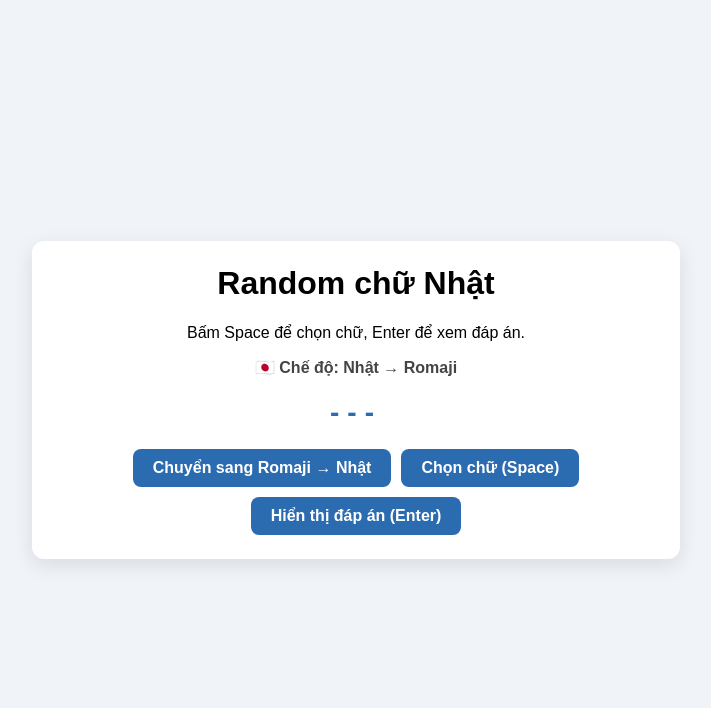
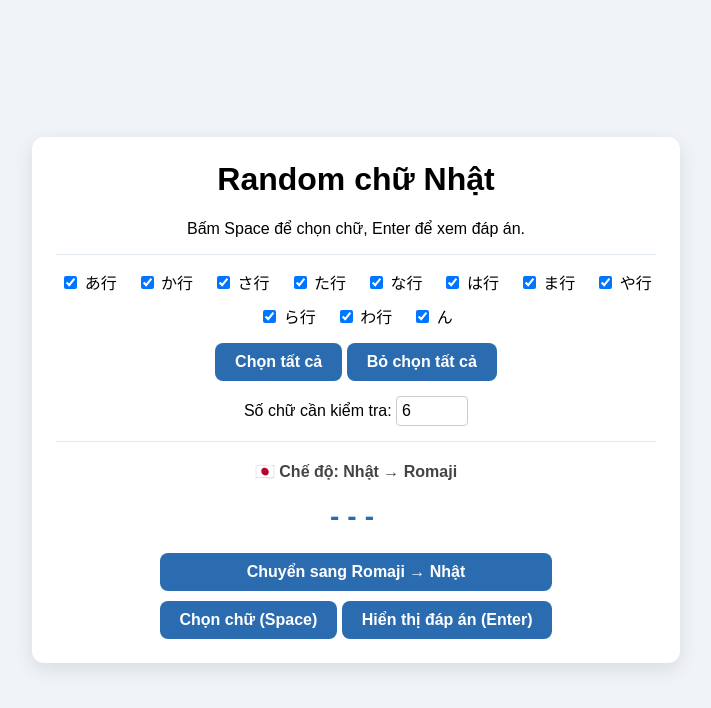
Before and after one commit to aohkkhoa/hikakan, a plain HTML site: page index.html in a window 1280 px wide. Both pictures are taken after a click on the button "Chuyển sang Nhật → Romaji". Shown: the whole page, without its empty margins (284-995 px from the left). Drawn offline with Linux system fonts and the light colour scheme.

Commit message:
feat: add choose row and edit css

```diff
--- a/index.html
+++ b/index.html
@@ -1,5 +1,6 @@
 <!doctype html>
 <html lang="vi">
+
 <head>
   <meta charset="utf-8" />
   <meta name="viewport" content="width=device-width, initial-scale=1" />
@@ -14,6 +15,7 @@
       background: #f0f4f8;
       margin: 0;
     }
+
     .wrap {
       background: white;
       padding: 24px;
@@ -23,7 +25,11 @@
       width: 100%;
       text-align: center;
     }
-    h1 { margin-top: 0; }
+
+    h1 {
+      margin-top: 0;
+    }
+
     .output {
       margin: 20px 0;
       font-size: 28px;
@@ -32,6 +38,7 @@
       color: #2b6cb0;
       white-space: pre-line;
     }
+
     .answer {
       margin: 10px 0;
       font-size: 22px;
@@ -40,12 +47,52 @@
       display: none;
       white-space: pre-line;
     }
+
+    #options {
+      margin-bottom: 20px;
+      border-top: 1px solid #e2e8f0;
+      border-bottom: 1px solid #e2e8f0;
+      padding: 15px 0;
+    }
+
+    #checkboxes {
+      display: flex;
+      flex-wrap: wrap;
+      gap: 10px 20px;
+      justify-content: center;
+      margin-bottom: 15px;
+    }
+
+    #controls {
+      display: flex;
+      justify-content: center;
+      align-items: center;
+      gap: 15px;
+      /* Giảm khoảng cách một chút cho hợp lý */
+      flex-wrap: wrap;
+      flex-direction: column;
+      /* Thêm dòng này */
+    }
+
+    #charCount {
+      width: 60px;
+      padding: 5px;
+      font-size: 16px;
+      border-radius: 4px;
+      border: 1px solid #ccc;
+    }
+
     .btns {
       display: flex;
       justify-content: center;
+      align-content: center;
       flex-wrap: wrap;
       gap: 10px;
+      flex-direction: column;
+      /* Thêm dòng này */
+
     }
+
     button {
       padding: 10px 20px;
       border: none;
@@ -56,7 +103,10 @@
       font-weight: 600;
       cursor: pointer;
     }
-    button:hover { background: #1a4f80; }
+
+    button:hover {
+      background: #1a4f80;
+    }
   </style>
 </head>
 
@@ -64,6 +114,21 @@
   <div class="wrap">
     <h1>Random chữ Nhật</h1>
     <p>Bấm Space để chọn chữ, Enter để xem đáp án.</p>
+
+    <div id="options">
+      <div id="checkboxes">
+        <!-- Checkboxes will be generated by JS -->
+      </div>
+      <div id="controls">
+        <div>
+          <button id="selectAllBtn" type="button">Chọn tất cả</button>
+          <button id="deselectAllBtn" type="button">Bỏ chọn tất cả</button>
+        </div>
+        <label for="charCount">Số chữ cần kiểm tra:
+          <input type="number" id="charCount" value="6" min="1" max="46">
+        </label>
+      </div>
+    </div>
 
     <div id="modeDisplay" style="margin-bottom:10px; font-weight:bold; color:#444;">
       🅰️ Chế độ: Romaji → Nhật
@@ -74,84 +139,90 @@
 
     <div class="btns">
       <button id="modeBtn" type="button">Chuyển sang Nhật → Romaji</button>
-      <button id="btn" type="button">Chọn chữ (Space)</button>
-      <button id="ansBtn" type="button">Hiển thị đáp án (Enter)</button>
+      <div>
+        <button id="btn" type="button">Chọn chữ (Space)</button>
+        <button id="ansBtn" type="button">Hiển thị đáp án (Enter)</button>
+      </div>
+
     </div>
   </div>
 
   <script>
-    const letters = [
-      /* --- Hàng A あ行 --- */
-      {romaji:'a', hira:'あ', kata:'ア'},
-      {romaji:'i', hira:'い', kata:'イ'},
-      {romaji:'u', hira:'う', kata:'ウ'},
-      {romaji:'e', hira:'え', kata:'エ'},
-      {romaji:'o', hira:'お', kata:'オ'},
-
-      /* --- Hàng KA か行 --- */
-      {romaji:'ka', hira:'か', kata:'カ'},
-      {romaji:'ki', hira:'き', kata:'キ'},
-      {romaji:'ku', hira:'く', kata:'ク'},
-      {romaji:'ke', hira:'け', kata:'ケ'},
-      {romaji:'ko', hira:'こ', kata:'コ'},
-
-      /* --- Hàng SA さ行 --- */
-      {romaji:'sa', hira:'さ', kata:'サ'},
-      {romaji:'shi', hira:'し', kata:'シ'},
-      {romaji:'su', hira:'す', kata:'ス'},
-      {romaji:'se', hira:'せ', kata:'セ'},
-      {romaji:'so', hira:'そ', kata:'ソ'},
-
-      /* --- Hàng TA た行 --- */
-      {romaji:'ta', hira:'た', kata:'タ'},
-      {romaji:'chi', hira:'ち', kata:'チ'},
-      {romaji:'tsu', hira:'つ', kata:'ツ'},
-      {romaji:'te', hira:'て', kata:'テ'},
-      {romaji:'to', hira:'と', kata:'ト'},
-
-      /* --- Hàng NA な行 --- */
-      {romaji:'na', hira:'な', kata:'ナ'},
-      {romaji:'ni', hira:'に', kata:'ニ'},
-      {romaji:'nu', hira:'ぬ', kata:'ヌ'},
-      {romaji:'ne', hira:'ね', kata:'ネ'},
-      {romaji:'no', hira:'の', kata:'ノ'},
-
-      /* --- Hàng HA は行 --- */
-      {romaji:'ha', hira:'は', kata:'ハ'},
-      {romaji:'hi', hira:'ひ', kata:'ヒ'},
-      {romaji:'fu', hira:'ふ', kata:'フ'}, // đọc như "fu", viết là ふ
-      {romaji:'he', hira:'へ', kata:'ヘ'},
-      {romaji:'ho', hira:'ほ', kata:'ホ'},
-
-      /* --- Hàng MA ま行 ---
-      {romaji:'ma', hira:'ま', kata:'マ'},
-      {romaji:'mi', hira:'み', kata:'ミ'},
-      {romaji:'mu', hira:'む', kata:'ム'},
-      {romaji:'me', hira:'め', kata:'メ'},
-      {romaji:'mo', hira:'も', kata:'モ'},*/
-
-      /* --- Hàng YA や行 ---
-      {romaji:'ya', hira:'や', kata:'ヤ'},
-      {romaji:'yu', hira:'ゆ', kata:'ユ'},
-      {romaji:'yo', hira:'よ', kata:'ヨ'}, */
-
-      /* --- Hàng RA ら行 ---
-      {romaji:'ra', hira:'ら', kata:'ラ'},
-      {romaji:'ri', hira:'り', kata:'リ'},
-      {romaji:'ru', hira:'る', kata:'ル'},
-      {romaji:'re', hira:'れ', kata:'レ'},
-      {romaji:'ro', hira:'ろ', kata:'ロ'},*/
-
-      /* --- Hàng WA わ行 ---
-      {romaji:'wa', hira:'わ', kata:'ワ'},
-      {romaji:'wo', hira:'を', kata:'ヲ'}, // thường đọc là "o" trong từ 「を」  */
-
-      /* --- Âm N ん ---
-      {romaji:'n', hira:'ん', kata:'ン'} */
+    const letterRows = [
+      {
+        name: 'あ行', chars: [
+          { romaji: 'a', hira: 'あ', kata: 'ア' }, { romaji: 'i', hira: 'い', kata: 'イ' }, { romaji: 'u', hira: 'う', kata: 'ウ' }, { romaji: 'e', hira: 'え', kata: 'エ' }, { romaji: 'o', hira: 'お', kata: 'オ' }
+        ]
+      },
+      {
+        name: 'か行', chars: [
+          { romaji: 'ka', hira: 'か', kata: 'カ' }, { romaji: 'ki', hira: 'き', kata: 'キ' }, { romaji: 'ku', hira: 'く', kata: 'ク' }, { romaji: 'ke', hira: 'け', kata: 'ケ' }, { romaji: 'ko', hira: 'こ', kata: 'コ' }
+        ]
+      },
+      {
+        name: 'さ行', chars: [
+          { romaji: 'sa', hira: 'さ', kata: 'サ' }, { romaji: 'shi', hira: 'し', kata: 'シ' }, { romaji: 'su', hira: 'す', kata: 'ス' }, { romaji: 'se', hira: 'せ', kata: 'セ' }, { romaji: 'so', hira: 'そ', kata: 'ソ' }
+        ]
+      },
+      {
+        name: 'た行', chars: [
+          { romaji: 'ta', hira: 'た', kata: 'タ' }, { romaji: 'chi', hira: 'ち', kata: 'チ' }, { romaji: 'tsu', hira: 'つ', kata: 'ツ' }, { romaji: 'te', hira: 'て', kata: 'テ' }, { romaji: 'to', hira: 'と', kata: 'ト' }
+        ]
+      },
+      {
+        name: 'な行', chars: [
+          { romaji: 'na', hira: 'な', kata: 'ナ' }, { romaji: 'ni', hira: 'に', kata: 'ニ' }, { romaji: 'nu', hira: 'ぬ', kata: 'ヌ' }, { romaji: 'ne', hira: 'ね', kata: 'ネ' }, { romaji: 'no', hira: 'の', kata: 'ノ' }
+        ]
+      },
+      {
+        name: 'は行', chars: [
+          { romaji: 'ha', hira: 'は', kata: 'ハ' }, { romaji: 'hi', hira: 'ひ', kata: 'ヒ' }, { romaji: 'fu', hira: 'ふ', kata: 'フ' }, { romaji: 'he', hira: 'へ', kata: 'ヘ' }, { romaji: 'ho', hira: 'ほ', kata: 'ホ' }
+        ]
+      },
+      {
+        name: 'ま行', chars: [
+          { romaji: 'ma', hira: 'ま', kata: 'マ' }, { romaji: 'mi', hira: 'み', kata: 'ミ' }, { romaji: 'mu', hira: 'む', kata: 'ム' }, { romaji: 'me', hira: 'め', kata: 'メ' }, { romaji: 'mo', hira: 'も', kata: 'モ' }
+        ]
+      },
+      {
+        name: 'や行', chars: [
+          { romaji: 'ya', hira: 'や', kata: 'ヤ' }, { romaji: 'yu', hira: 'ゆ', kata: 'ユ' }, { romaji: 'yo', hira: 'よ', kata: 'ヨ' }
+        ]
+      },
+      {
+        name: 'ら行', chars: [
+          { romaji: 'ra', hira: 'ら', kata: 'ラ' }, { romaji: 'ri', hira: 'り', kata: 'リ' }, { romaji: 'ru', hira: 'る', kata: 'ル' }, { romaji: 're', hira: 'れ', kata: 'レ' }, { romaji: 'ro', hira: 'ろ', kata: 'ロ' }
+        ]
+      },
+      {
+        name: 'わ行', chars: [
+          { romaji: 'wa', hira: 'わ', kata: 'ワ' }, { romaji: 'wo', hira: 'を', kata: 'ヲ' }
+        ]
+      },
+      {
+        name: 'ん', chars: [
+          { romaji: 'n', hira: 'ん', kata: 'ン' }
+        ]
+      }
     ];
 
     let currentPicked = [];
     let mode = 'romajiToJapan'; // hoặc 'japanToRomaji'
+
+    function renderOptions() {
+      const container = document.getElementById('checkboxes');
+      letterRows.forEach((row, index) => {
+        const label = document.createElement('label');
+        const checkbox = document.createElement('input');
+        checkbox.type = 'checkbox';
+        checkbox.value = index;
+        checkbox.className = 'row-checkbox';
+        checkbox.checked = true; // Mặc định chọn tất cả
+        label.appendChild(checkbox);
+        label.appendChild(document.createTextNode(` ${row.name}`));
+        container.appendChild(label);
+      });
+    }
 
     function pickRandom(arr, count) {
       const copy = [...arr];
@@ -165,8 +236,22 @@
     }
 
     function pickLetters() {
-      const count = mode === 'romajiToJapan' ? 6 : 10;
-      const result = pickRandom(letters, count);
+      const selectedCheckboxes = document.querySelectorAll('.row-checkbox:checked');
+      let sourceLetters = [];
+      selectedCheckboxes.forEach(checkbox => {
+        const rowIndex = parseInt(checkbox.value, 10);
+        sourceLetters.push(...letterRows[rowIndex].chars);
+      });
+
+      if (sourceLetters.length === 0) {
+        document.getElementById('output').textContent = 'Vui lòng chọn ít nhất một hàng chữ cái.';
+        document.getElementById('answer').style.display = 'none';
+        return;
+      }
+
+      const countInput = document.getElementById('charCount');
+      const desiredCount = parseInt(countInput.value, 10) || 6;
+      const result = pickRandom(sourceLetters, Math.min(desiredCount, sourceLetters.length));
       currentPicked = result;
       const out = document.getElementById('output');
       const ans = document.getElementById('answer');
@@ -174,12 +259,13 @@
 
       if (mode === 'romajiToJapan') {
         // Hiển thị 3 chữ Romaji
-        out.textContent = result.map(r => r.romaji).join(' ');
+        out.textContent = result.map(r => r.romaji).join('   ');
       } else {
         // Hiển thị 10 chữ Nhật (5 trên, 5 dưới) — trộn giữa hira và kata
         const mix = result.map(r => (Math.random() < 0.5 ? r.hira : r.kata));
-        const top = mix.slice(0, 5).join(' ');
-        const bottom = mix.slice(5).join(' ');
+        const mid = Math.ceil(mix.length / 2);
+        const top = mix.slice(0, mid).join(' ');
+        const bottom = mix.slice(mid).join(' ');
         out.innerHTML = `${top}<br>${bottom}`;
       }
 
@@ -198,8 +284,9 @@
       } else {
         // Chia romaji 5 trên, 5 dưới, có dấu gạch để dễ nhìn
         const romaji = currentPicked.map(r => r.romaji);
-        const top = romaji.slice(0, 5).join(' _ _ ');
-        const bottom = romaji.slice(5).join(' _ _ _');
+        const mid = Math.ceil(romaji.length / 2);
+        const top = romaji.slice(0, mid).join(' _ ');
+        const bottom = romaji.slice(mid).join(' _ ');
         text = `Đáp án:\n${top}\n${bottom}`;
       }
 
@@ -224,6 +311,18 @@
       document.getElementById('answer').style.display = 'none';
     });
 
+    // Nút chọn/bỏ chọn tất cả
+    document.getElementById('selectAllBtn').addEventListener('click', () => {
+      document.querySelectorAll('.row-checkbox').forEach(cb => cb.checked = true);
+    });
+
+    document.getElementById('deselectAllBtn').addEventListener('click', () => {
+      document.querySelectorAll('.row-checkbox').forEach(cb => cb.checked = false);
+    });
+
+    // Render các lựa chọn khi tải trang
+    document.addEventListener('DOMContentLoaded', renderOptions);
+
     // Sự kiện click các nút
     document.getElementById('btn').addEventListener('click', (e) => {
       e.preventDefault();
@@ -247,4 +346,5 @@
     });
   </script>
 </body>
+
 </html>
```
